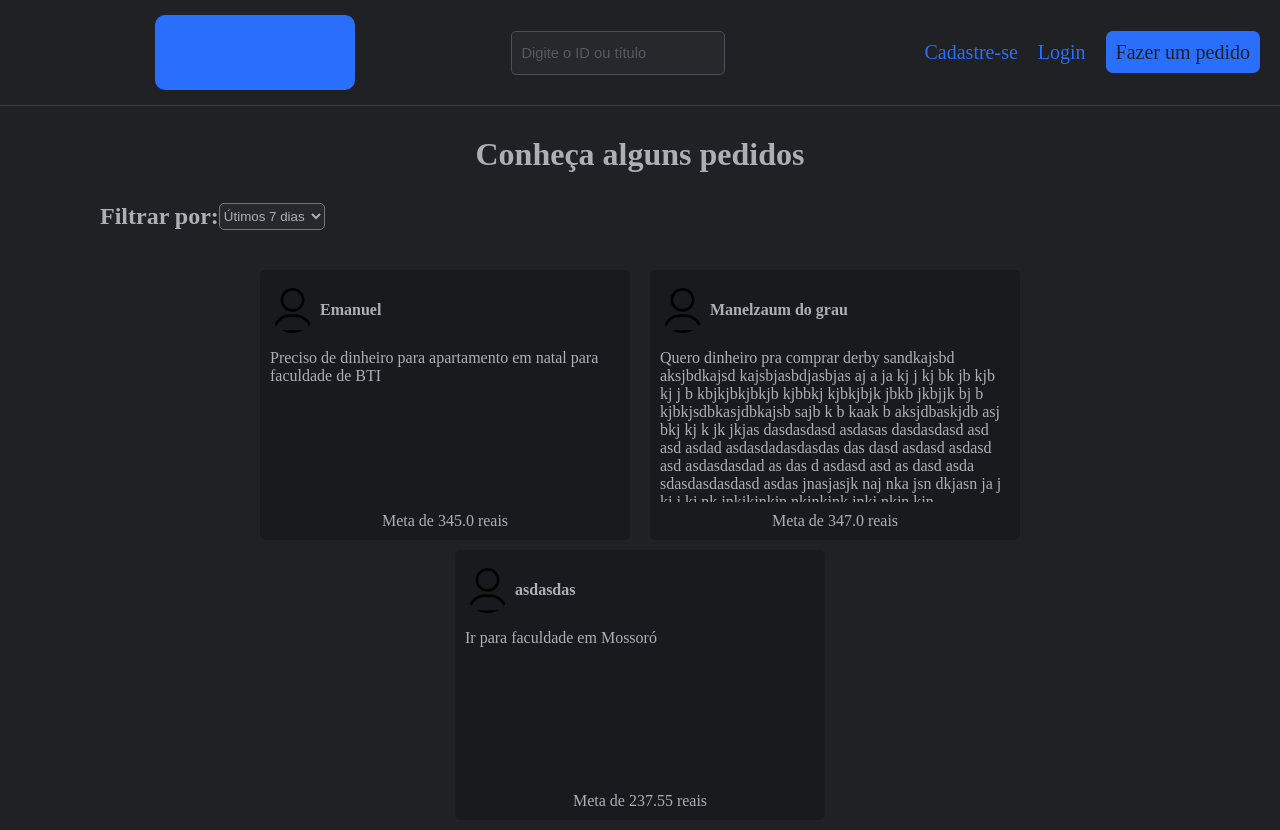
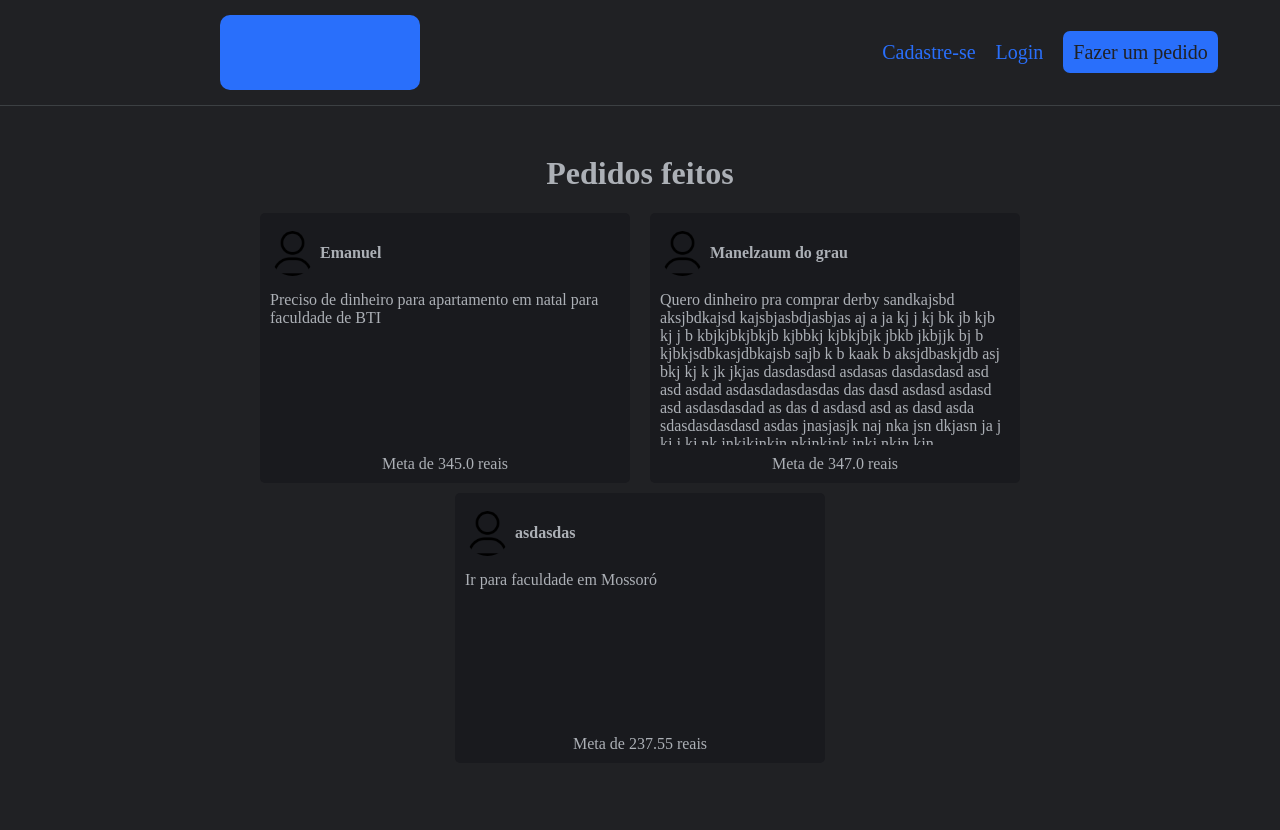
Before and after one commit to Faltrenn/fineduc, a Django app: page /index/ in a window 1280 px wide. After the commit the page ends 749 px from the top, so only its background shows below. Run offline with Django 4.2, Linux system fonts and the light colour scheme; data comes from the database, SQL or seed files in the repository; both versions use the stored data as it was after the commit.

Commit message:
Ajustes finais

```diff
--- a/myapp/templates/myapp/base.html
+++ b/myapp/templates/myapp/base.html
@@ -17,11 +17,11 @@
                 </a>
             </nav>
         </div>
-        <div class="middle-header-half">
+        <!-- <div class="middle-header-half">
             <nav>
                 <input type="text" name="search" id="search" placeholder="Digite o ID ou título">
             </nav>
-        </div>
+        </div> -->
         <div class="right-header-half">
             <div class="login-area">
                 {% if user.is_authenticated %}
--- a/myapp/templates/myapp/index.html
+++ b/myapp/templates/myapp/index.html
@@ -6,7 +6,7 @@
 
 <link rel="stylesheet" href="{% static 'css/index.css' %}">
 
-<div class="index-header">
+<!-- <div class="index-header">
     <h1 class="index-header-title">Conheça alguns pedidos</h1>
     <form class="filter">
         <label for=""><h2 class="filter-title">Filtrar por: </h2></label>
@@ -17,7 +17,9 @@
             <option value="" selected>Útimos 7 dias</option>
         </select>
     </form>
-</div>
+</div> -->
+
+<h1>Pedidos feitos</h1>
 
 <div class="cards">
 
```
Also changed, not shown: db.sqlite3, myapp/migrations/0010_alter_profile_image.py (added).
